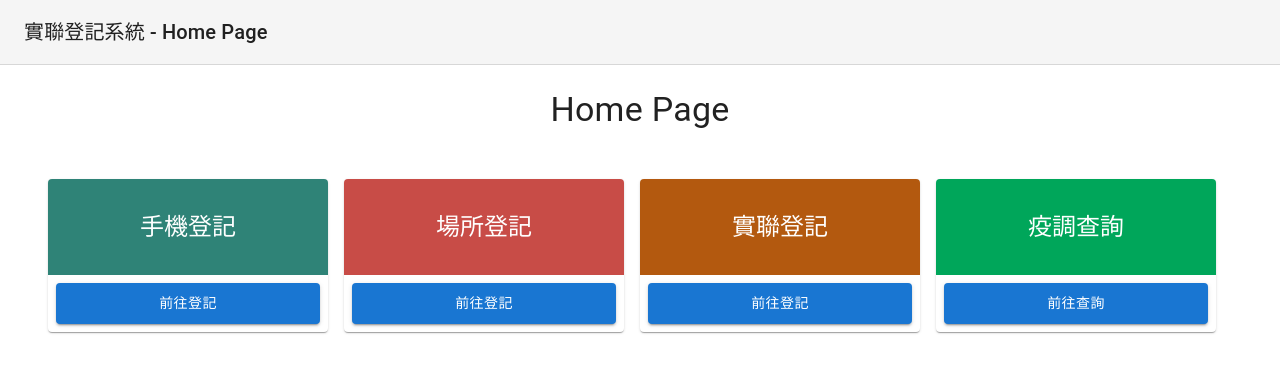
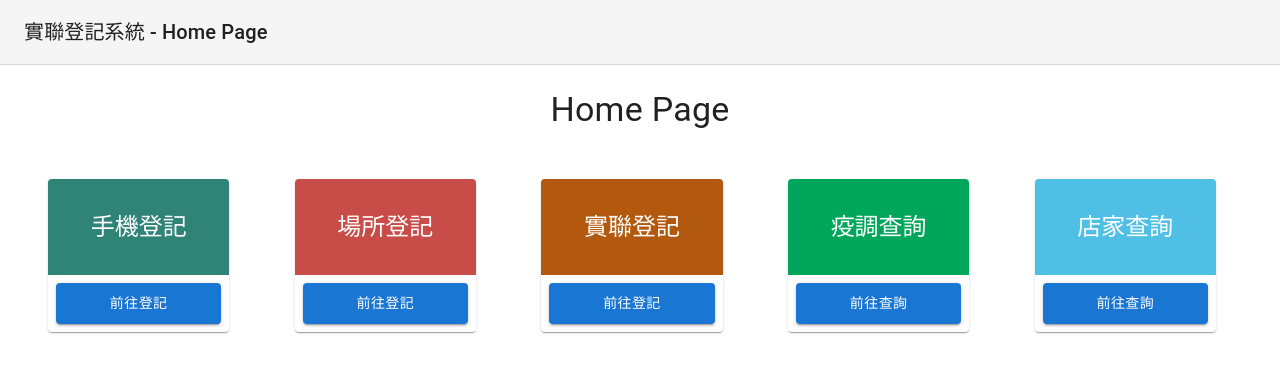
Before and after one commit to CTHua/1101_DBMS_Proj, a React (Create React App) app in the folder web/: page / in a window 1280 px wide. Shown: the top 372 px of the page. Built offline with nearby package versions, Linux system fonts and the light colour scheme.

Commit message:
feat: add 場所登記 button in home page

```diff
--- a/web/src/pages/Home.js
+++ b/web/src/pages/Home.js
@@ -38,8 +38,8 @@ function App() {
           Home Page
         </Typography>
         <Container maxWidth="xl" component="main">
-          <Grid container sx={{ maxWidth: '100%', mt: 2 }} justifyContent="center " spacing={2}>
-            <Grid item sm={8} md={6} lg={3} xl={3} sx={{ my: 2 }}>
+          <Grid container sx={{ maxWidth: '100%', mt: 2 }} justifyContent="space-between" spacing={2}>
+            <Grid item sm={8} md={6} lg={2} xl={2} sx={{ mx: 0, my: 2 }}>
               <Card>
                 <CardHeader
                   title="手機登記"
@@ -55,7 +55,7 @@ function App() {
                 </CardActions>
               </Card>
             </Grid>
-            <Grid item sm={8} md={6} lg={3} xl={3} sx={{ my: 2 }}>
+            <Grid item sm={8} md={6} lg={2} xl={2} sx={{ mx: 0, my: 2 }}>
               <Card>
                 <CardHeader
                   title="場所登記"
@@ -71,7 +71,7 @@ function App() {
                 </CardActions>
               </Card>
             </Grid>
-            <Grid item sm={8} md={6} lg={3} xl={3} sx={{ my: 2 }}>
+            <Grid item sm={8} md={6} lg={2} xl={2} sx={{ mx: 0, my: 2 }}>
               <Card>
                 <CardHeader
                   title="實聯登記"
@@ -87,12 +87,28 @@ function App() {
                 </CardActions>
               </Card>
             </Grid>
-            <Grid item sm={8} md={6} lg={3} xl={3} sx={{ my: 2 }}>
+            <Grid item sm={8} md={6} lg={2} xl={2} sx={{ mx: 0, my: 2 }}>
               <Card>
                 <CardHeader
                   title="疫調查詢"
                   titleTypographyProps={{ align: 'center' }}
                   sx={{ py: 4, color: '#FFF', backgroundColor: '#00A65A' }}
+                />
+                <CardActions>
+                  <Button sx={{ py: 1 }} href="/query" fullWidth variant="contained">
+                    <Link to="/query" style={{ color: '#FFF', textDecoration: 'none' }}>
+                      前往查詢
+                    </Link>
+                  </Button>
+                </CardActions>
+              </Card>
+            </Grid>
+            <Grid item sm={8} md={6} lg={2} xl={2} sx={{ mx: 0, my: 2 }}>
+              <Card>
+                <CardHeader
+                  title="店家查詢"
+                  titleTypographyProps={{ align: 'center' }}
+                  sx={{ py: 4, color: '#FFF', backgroundColor: '#50BFE6' }}
                 />
                 <CardActions>
                   <Button sx={{ py: 1 }} href="/query" fullWidth variant="contained">
```
